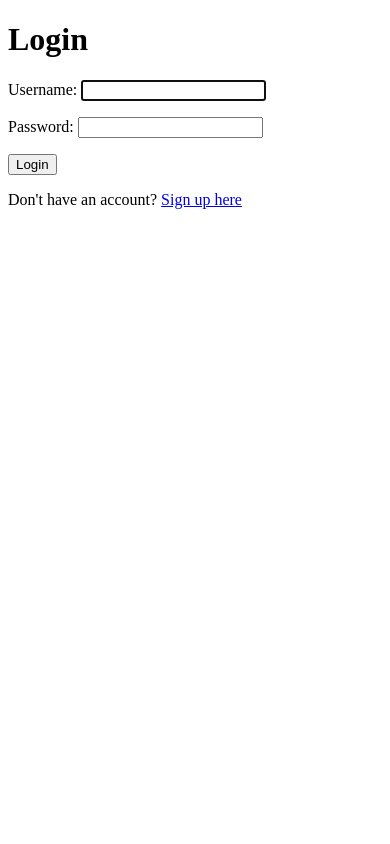
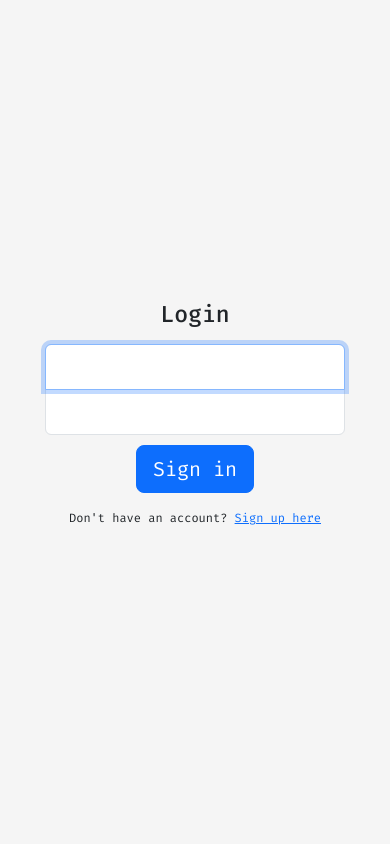
Before and after one commit to itzB2/digit_guarder, a Django app: page /login/ in a window 390 px wide. Run offline with Django 5.2, Linux system fonts and the light colour scheme.

Commit message:
pretty login and signup pages

```diff
--- a/assets/templates/dashboard.html
+++ b/assets/templates/dashboard.html
@@ -6,6 +6,9 @@
     <meta charset="UTF-8">
     <meta name="viewport" content="width=device-width, initial-scale=1.0">
     <title>Dashboard</title>
+    <link rel="preconnect" href="https://fonts.googleapis.com">
+    <link rel="preconnect" href="https://fonts.gstatic.com" crossorigin>
+    <link href="https://fonts.googleapis.com/css2?family=Fira+Code:wght@300..700&display=swap" rel="stylesheet">
     <script src="https://cdnjs.cloudflare.com/ajax/libs/crypto-js/4.1.1/crypto-js.min.js"
         integrity="sha512-E8QSvWZ0eCLGk4km3hxSsNmGWbLtSCSUcewDQPQWZF6pEU8GlT8a5fF32wOl1i8ftdMhssTrF/OhyGWwonTcXA=="
         crossorigin="anonymous" referrerpolicy="no-referrer"></script>
--- a/assets/templates/login.html
+++ b/assets/templates/login.html
@@ -2,19 +2,92 @@
 <html lang="en">
 
 <head>
-    <meta charset="UTF-8">
-    <meta name="viewport" content="width=device-width, initial-scale=1.0">
-    <title>Login</title>
+    <meta charset="utf-8">
+    <meta http-equiv="X-UA-Compatible" content="IE=edge">
+    <meta name="viewport" content="width=device-width, initial-scale=1">
+    <title>Signin</title>
+    <link rel="preconnect" href="https://fonts.googleapis.com">
+    <link rel="preconnect" href="https://fonts.gstatic.com" crossorigin>
+    <link href="https://fonts.googleapis.com/css2?family=Fira+Code:wght@300..700&display=swap" rel="stylesheet">
+    <link href="https://cdn.jsdelivr.net/npm/bootstrap@5.3.0-alpha1/dist/css/bootstrap.min.css" rel="stylesheet"
+        integrity="sha384-GLhlTQ8iRABdZLl6O3oVMWSktQOp6b7In1Zl3/Jr59b6EGGoI1aFkw7cmDA6j6gD" crossorigin="anonymous">
+    <script src="https://cdn.jsdelivr.net/npm/bootstrap@5.3.0-alpha1/dist/js/bootstrap.bundle.min.js"
+        integrity="sha384-w76AqPfDkMBDXo30jS1Sgez6pr3x5MlQ1ZAGC+nuZB+EYdgRZgiwxhTBTkF7CXvN"
+        crossorigin="anonymous"></script>
+
 </head>
 
-<body>
-    <h1>Login</h1>
-    <form method="post" action="{% url 'login' %}">
+<body class="text-center">
+    <form method="post" action="{% url 'login' %}" class="form-signin">
+        <h1 class="h3 mb-3 font-weight-normal">Login</h1>
         {% csrf_token %}
-        {{ form.as_p }}
-        <button type="submit">Login</button>
+        <input type="text" name="username" autofocus="" autocapitalize="none" autocomplete="username" maxlength="150"
+            required="" id="inputEmail" class="form-control">
+        <input type="password" name="password" autocomplete="current-password" required="" id="inputPassword"
+            class="form-control">
+        <button class="btn btn-lg btn-primary btn-block" type="submit">Sign in</button>
+        <p style="margin-top: 16px; font-size: 12px;">Don't have an account? <a href="{% url 'signup' %}">Sign up
+                here</a></p>
     </form>
-    <p>Don't have an account? <a href="{% url 'signup' %}">Sign up here</a></p>
+
 </body>
 
 </html>
+
+<style>
+    html,
+    body {
+        height: 100%;
+        font-family: "Fira Code", monospace;
+    }
+
+    body {
+        display: -ms-flexbox;
+        display: -webkit-box;
+        display: flex;
+        -ms-flex-align: center;
+        -ms-flex-pack: center;
+        -webkit-box-align: center;
+        align-items: center;
+        -webkit-box-pack: center;
+        justify-content: center;
+        padding-top: 40px;
+        padding-bottom: 40px;
+        background-color: #f5f5f5;
+    }
+
+    .form-signin {
+        width: 100%;
+        max-width: 330px;
+        padding: 15px;
+        margin: 0 auto;
+    }
+
+    .form-signin .checkbox {
+        font-weight: 400;
+    }
+
+    .form-signin .form-control {
+        position: relative;
+        box-sizing: border-box;
+        height: auto;
+        padding: 10px;
+        font-size: 16px;
+    }
+
+    .form-signin .form-control:focus {
+        z-index: 2;
+    }
+
+    .form-signin input[type="text"] {
+        margin-bottom: -1px;
+        border-bottom-right-radius: 0;
+        border-bottom-left-radius: 0;
+    }
+
+    .form-signin input[type="password"] {
+        margin-bottom: 10px;
+        border-top-left-radius: 0;
+        border-top-right-radius: 0;
+    }
+</style>
```
Also changed, not shown: assets/templates/signup.html (+50 -8 lines).
